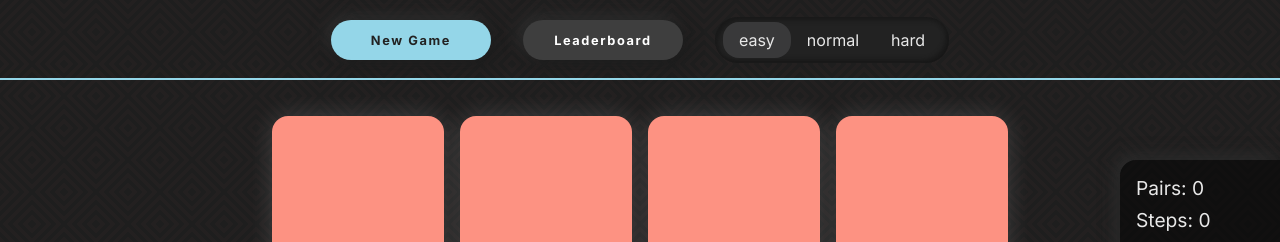
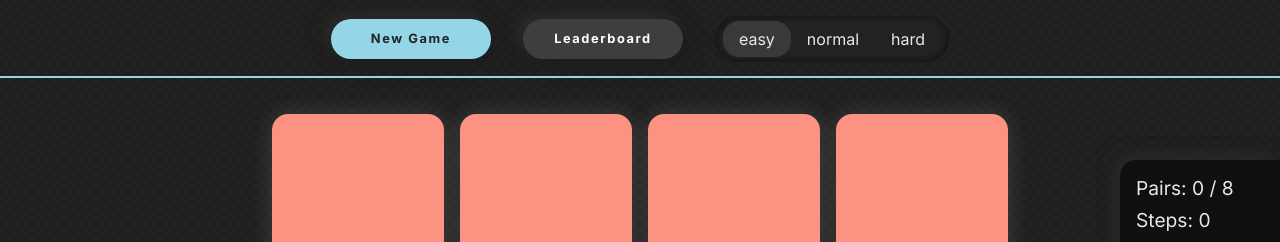
Before and after one commit to shishkinsa997/memory-game, a website built with Vite: page index.html in a window 1280 px wide. Shown: the top 242 px of the page. Built offline with nearby package versions, Linux system fonts and the light colour scheme.

Commit message:
feat: add total cards to counters, update styles

```diff
--- a/src/js/components/Counters.js
+++ b/src/js/components/Counters.js
@@ -1,5 +1,6 @@
 import "@/styles/counters.scss";
 import { el } from "@/js/utils/utils.js";
+import { getNumberOfCards } from "@/js/utils/getNumberOfCards.js";
 
 export default function renderCounters({ counter }) {
   const countersWrapper = el("div", {
@@ -21,12 +22,17 @@ export default function renderCounters({ counter }) {
   const pairsCounter = el("span", {
     className: "pairs",
     id: "pairs",
-    text: `${counter.pairs}`,
+    text: counter.pairs,
+  });
+  const pairsTotal = el("span", {
+    className: "pairs",
+    id: "total",
+    text: ` / ${getNumberOfCards()}`,
   });
   const stepsCounter = el("span", {
     className: "steps",
     id: "steps",
-    text: `${counter.steps}`,
+    text: counter.steps,
   });
   const timerCounter = el("span", {
     className: "timer",
@@ -34,7 +40,7 @@ export default function renderCounters({ counter }) {
     text: "00:00",
   });
 
-  pairs.append(pairsCounter);
+  pairs.append(pairsCounter, pairsTotal);
   steps.append(stepsCounter);
   timer.append(timerCounter);
   countersWrapper.append(pairs, steps, timer);
--- a/src/styles/counters.scss
+++ b/src/styles/counters.scss
@@ -19,13 +19,14 @@
   pointer-events: none;
 
   @media (orientation: portrait) {
+    @include flex-center;
     flex-direction: row;
-    width: 20rem;
+    margin: 0 auto;
+    width: fit-content;
+    right: auto;
+    top: auto;
+    bottom: 6rem;
     gap: 1rem;
-    right: 50%;
-    transform: translate(50%, 50%);
-    bottom: 6rem;
-    top: auto;
     border-radius: 1rem;
   }
 }
--- a/src/styles/header.scss
+++ b/src/styles/header.scss
@@ -8,11 +8,12 @@
   left: 0;
   z-index: 10;
   padding: 1rem;
-  height: 5rem;
 
   .header-inner {
     @include flex-center;
-    gap: 2rem;
+    flex-wrap: wrap;
+    column-gap: 2rem;
+    row-gap: 1rem;
     width: 100%;
   }
 
@@ -46,10 +47,4 @@
   .filter-tab-active {
     background-color: v.$color-dark;
   }
-
-  @media (orientation: portrait) {
-    .header-inner {
-      height: 12dvw;
-    }
-  }
 }
```
